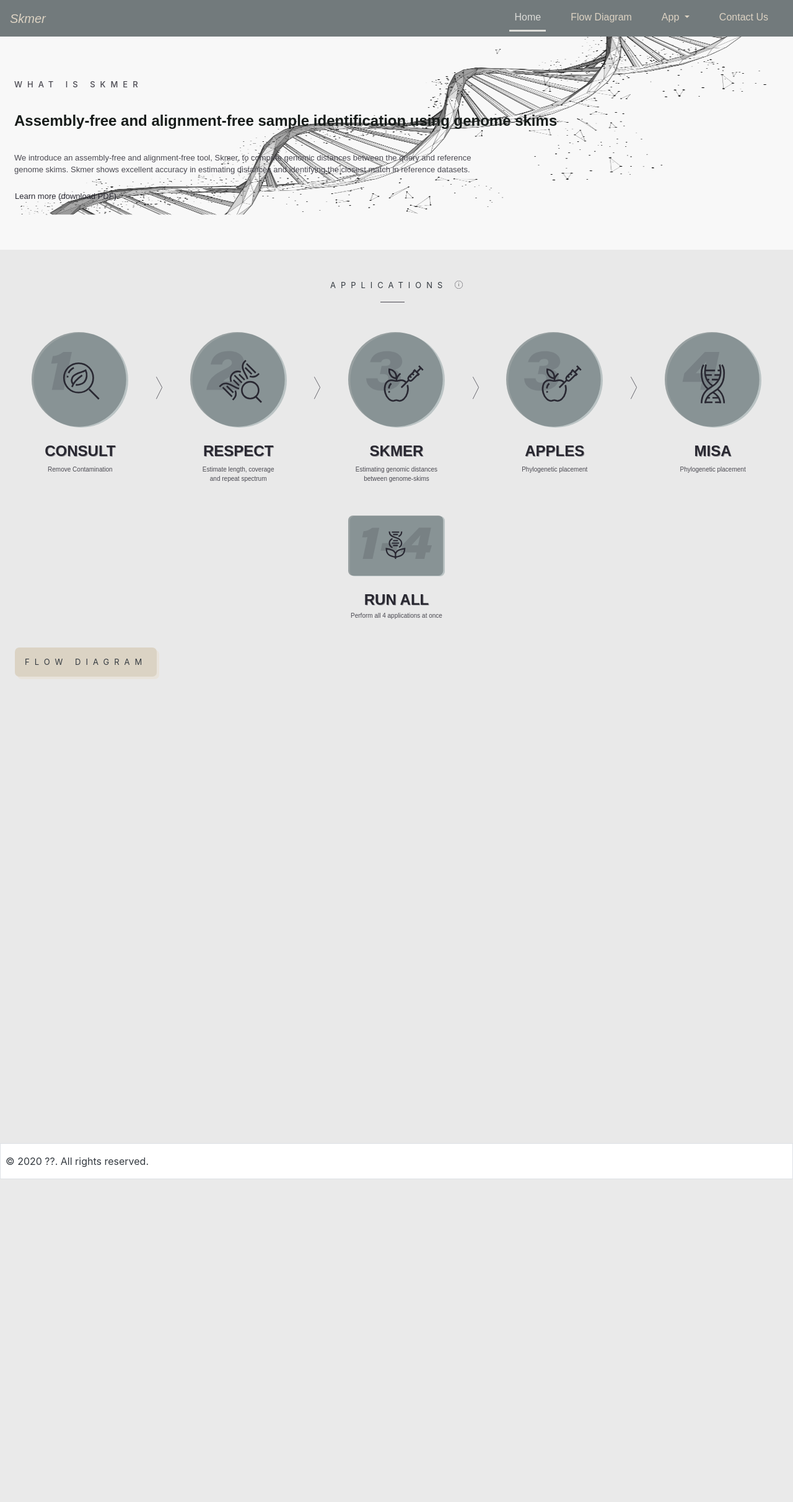
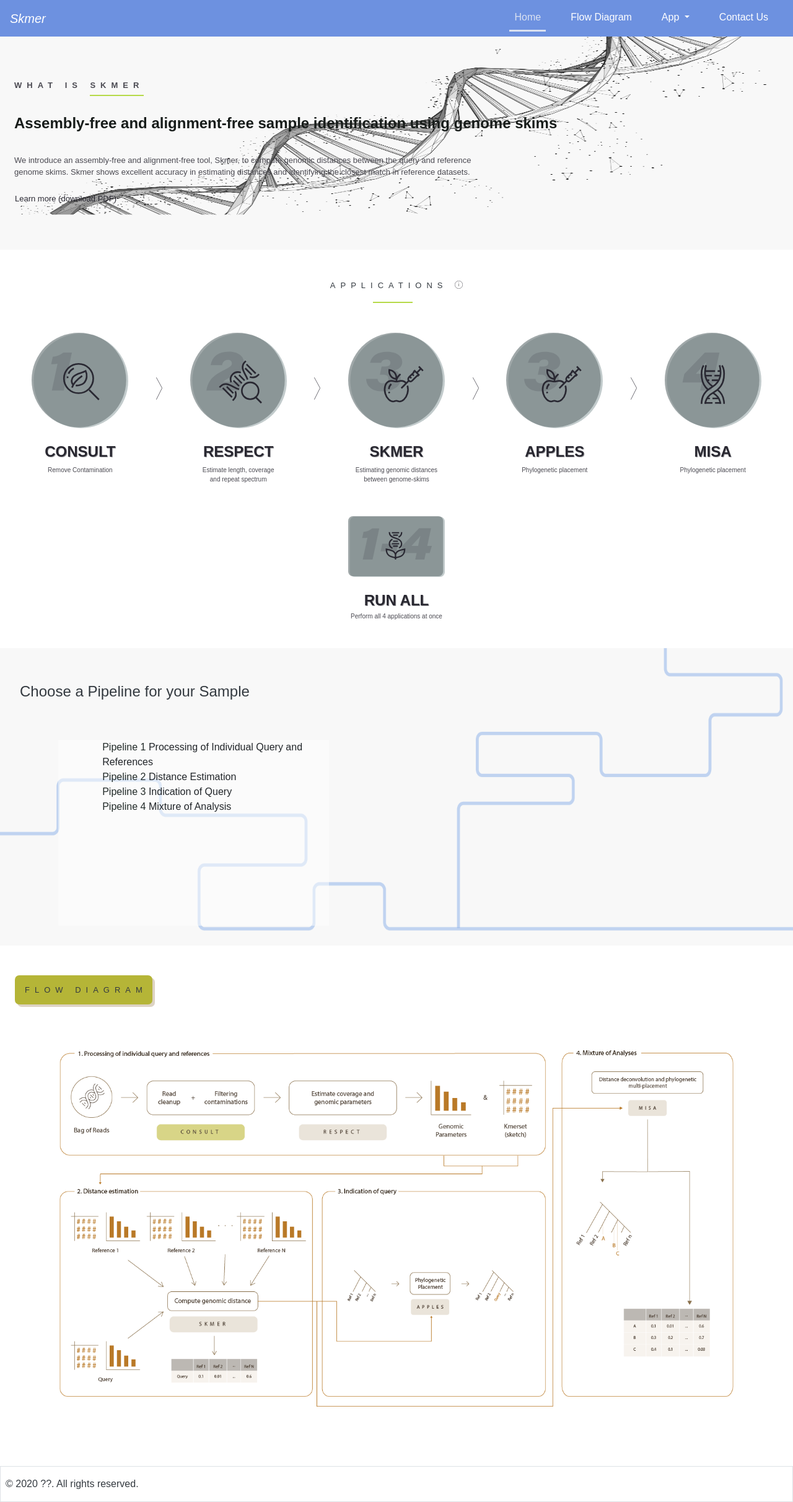
Before and after one commit to sarahki511/senior-design, a Flask app: page / in a window 1280 px wide. Shown: the whole page at 62% size. Before the commit the page ends 1902 px from the top, so only its background shows below. Run offline with Flask 2, Linux system fonts and the light colour scheme; some libraries are stand-ins or nearby versions; some web fonts are replaced.

Commit message:
add pipeline figure and change color theme of web

```diff
--- a/app/static/scss/styles.scss
+++ b/app/static/scss/styles.scss
@@ -1,13 +1,37 @@
 // Variable Overrides
 // $body-bg: #FFFFFF;
-$body-bg: #e9e9e9;
+$body-bg: #fff;
+html {
+  scroll-behavior: smooth;
+}
+body {
+  font-family: "acumin-pro",sans-serif !important;
+  font-style: normal !important;
+}
 
 .custom-bg {
-  background-color: rgba($color: #727a7c, $alpha: 1.0) !important;
+  // background-color: rgba($color: #727a7c, $alpha: 1.0) !important;
+  background-color: rgba($color: #6d91e0, $alpha: 1.0) !important;
+
+}
+#choose-pipe {
+  background-color: rgba($color: #BDBDBD, $alpha: .11);
+  background-image: url(../image/pipe2.png);
+  background-repeat: no-repeat;
+  background-size: 100% 95%;
+  min-height: 60vh;
+}
+
+#choose-pipe .pipe-title {
+  font-size: x-large !important;
+  color: #161C1A;
+}
+.flow_chart {
+  width: 85%;
 }
 
 .navbar-dark .navbar-nav .nav-link{
-  color: #DDD3C3 !important;
+  color: #fff !important;
 }
 
 .collapse .card {
@@ -86,21 +110,26 @@ $body-bg: #e9e9e9;
   letter-spacing: .5rem;
   color: #4a4951;
   font-size: small;
+  font-weight:700;
+}
+
+.jumbo-title .underline {
+  border-bottom: 1px solid #b6da49;
 }
 
 .navbar-brand {
   font-family: "acumin-pro",sans-serif !important;
   font-weight: 400 !important;
   font-style: italic !important;
-  color: #DDD3C3 !important;
+  color: #fff !important;
 }
 
 .app:after {
-  border-bottom: 1px solid #4a4951;
+  border-bottom: 2px solid #b6da49;
   content: '';
   display: block;
-  margin-left: 48%;
-  width: 3%;
+  margin-left: 47%;
+  width: 5%;
 }
 
 .btn {
@@ -247,12 +276,13 @@ $theme-colors: (
 }
 
 .dropdown-menu {
-  box-shadow: 0 .5rem 1rem rgba(0, 0, 0, .15)!important;
+  // box-shadow: 0 .5rem 1rem rgba(0, 0, 0, .15)!important;
   margin-top:-1px !important;
-  width:100% !important;
-  background-color: rgba(96,96,96, 1) !important;
+  width:110% !important;
+  background-color: #6d91e0 !important;
   // background-color: #4C4C4C !important;
-  border-radius: 0 !important;
+  border: none !important;
+  border-radius: 0% !important;
   padding: 0 !important;
   // transition-delay: 2s !important;
   // transition: all 2s ease 3s;
@@ -348,10 +378,14 @@ body {
 }
 #explore-products {
   border-radius: 7px;
-  background-color: #dbd3c4 !important;
+  background-color: #B5B537 !important;
   font-weight: normal;
-  box-shadow: 4px 4px #e8e3db;
+  box-shadow: 4px 4px #DDD3C3;
   font-size: small !important;
+}
+
+.pipe-list {
+  list-style: none;
 }
 .m-0 {
   margin:0 !important;
--- a/app/templates/base.html
+++ b/app/templates/base.html
@@ -49,7 +49,7 @@
                     <ul class="navbar-nav ml-auto m-0">
                         {% set navbar_menus = [
                             ('/', 'home', 'Home'),
-                            ('#', 'flow', 'Flow Diagram'),
+                            ('/#flow_chart', 'flow', 'Flow Diagram'),
                             ('#', 'app', 'App'),
                             ('/contact', 'contact', 'Contact Us')
                             ] -%}
--- a/app/templates/index.html
+++ b/app/templates/index.html
@@ -8,7 +8,8 @@
             <div class = "jumbotron jumbotron-fluid no-gutters d-flex align-items-center my-0" style="min-height: 43vh !important;">
                 <div class = "container ml-2 my-auto">
                     <div class = "text-left text-dark">
-                        <h6 class = "jumbo-title">What is Skmer</h6>
+                        <span class = "jumbo-title inline-block">What is</span>
+                        <span class = "jumbo-title underline inline-block py-2" style="border-bottom: 2px solid #b6da49; margin-right: -.5em !important; margin-left: .5rem;">Skmer</span>
                         <p class="my-4 py-2 jumbo-sub">Assembly-free and alignment-free sample identification using genome skims</p>
                         <p class = "jumbo-desc">We introduce an assembly-free and alignment-free tool, Skmer, to compute genomic distances between the query and reference<br> genome skims. Skmer shows excellent accuracy in estimating distances and identifying the closest match in reference datasets.</p>
                         <a class = "pl-0 jumbo-desc btn btn-link btn-md" href="#">Learn more (download PDF)</a>
@@ -106,69 +107,39 @@
                     </div>
                 </div>
             </div>
-            <div class = "container-fluid my-auto min-vh-100" id = "products-home">
-                <div class = "row h-100 justify-content-start mx-4">
-                    <h1 class = "px-3 py-3 text-dark app-title" id = "explore-products">FLOW DIAGRAM</h1>
+            <div class = "container-fluid my-auto" id = "choose-pipe">
+                <div class = "row justify-content-start mx-4">
+                    <h1 class = "pl-2 py-2 mt-5 text-dark pipe-title">Choose a Pipeline for your Sample</h1>
                 </div>
-
-                <!-- <div class = "row align-middle justify-content-around pt-4 mx-3">
-                    <div class = "col-md-5 col-sm-12 mx-auto no-gutters">
-                        <div class = "card-block text-center py-5">
-                            <a href="{{url_for('consult')}}" id = "products">
-                                <img src="static/image/circle.png" class="card-img-top img-fluid" id = "product-img" alt="Responsive image">
-                            </a>
-                        </div>
-                    </div>
-                    <div class = "col-md-5 col-sm-12 d-flex align-items-center mx-auto no-gutters">
-                        <div class = "container text-center py-5">
-                            <p class = "display-4 mt-5">CONSULT</p>
-                            <p class = "h5 mb-5">Clean the genome skim by filtering extraneous reads</p>
-                        </div>
-                    </div>
-                    <div class = "col-md-5 col-sm-12 d-flex align-items-center mx-auto no-gutters">
-                        <div class = "container text-center py-5">
-                            <p class = "display-4 mt-5">RESPECT</p>
-                            <p class = "h5 mb-5">Estimate the basic genomic parameters</p>
-                        </div>
-                    </div>
-                    <div class = "col-md-5 col-sm-12  mx-auto no-gutters">
-                        <div class = "card-block  text-center py-5">
-                            <a href="{{ url_for('respect') }}" id = "products">
-                                <img src="static/image/circle.png" class="card-img-top img-fluid" id = "product-img" alt="Responsive image">
-                            </a>
-                        </div>
+                <div class = "row my-5 d-flex justify-content-start">
+                    <div class = "col-md-4 offset-md-1 d-flex align-item-center" style= "background-color: rgba(255,255,255,0.5); height: 300px; width: 220px;">
+                        {% set pipeline = [
+                            ('#', '1', 'Processing of Individual Query and References'),
+                            ('#', '2', 'Distance Estimation'),
+                            ('#', '3', 'Indication of Query'),
+                            ('#', '4', 'Mixture of Analysis')
+                            ] -%}
+                        <ul class = "pipe-list">
+                            {% for ref, num, desc in pipeline %}
+                                <li class = "pipe-item mx-3">
+                                    <a href = "{{ref}}" id = "pipeline_list">Pipeline {{num}}</a>
+                                    <span>{{desc}}</span>
+                                </li>
+                            {% endfor %}
+                        </ul>
                     </div>
 
-                        <div class = "col-md-5 col-sm-12 mx-auto no-gutters">
-                            <div class = "card-block text-center py-5">
-                                <a href="{{ url_for('apples') }}" id = "products">
-                                    <img src="static/image/circle.png" class="card-img-top img-fluid" id = "product-img" alt="Responsive image">
-                                </a>
-                            </div>
-                        </div>
-                        <div class = "col-md-5 col-sm-12 d-flex align-items-center mx-auto no-gutters">
-                            <div class = "container text-center py-5">
-                                <p class = "display-4 mt-5">APPLES</p>
-                                <p class = "h5 mb-5">Phylogenetically place reads without reference sequences</p>
-                            </div>
-                        </div>
+                </div>
+            </div>
+            <div class = "container-fluid align-content-between my-auto min-vh-100" id = "products-home">
+                <div class = "row h-100 justify-content-start mx-4">
+                    <h1 class = "pr-2 pl-3 py-3 mt-5 text-dark app-title" id = "explore-products">FLOW DIAGRAM</h1>
+                </div>
+                <div class = "d-flex my-5 pb-5 pt-3 justify-content-center align-items-center">
+                    <img src = "static/image/flow_chart2.png" class = "align-self-center flow_chart img-fluid" alt= "Responsive image">
+                </div>
+            </div>
 
-                        <div class = "col-md-5 col-sm-12 d-flex align-items-center mx-auto no-gutters">
-                            <div class = "container text-center py-5">
-                                <p class = "display-4 mt-5">MISA</p>
-                                <p class = "h5 mb-5">Calculate distance deconvolution and phylogenetic multi-placement</p>
-                            </div>
-                        </div>
-                        <div class = "col-md-5 col-sm-12  mx-auto no-gutters">
-                            <div class = "card-block  text-center py-5">
-                                <a href="{{ url_for('misa') }}" id = "products">
-                                    <img src="static/image/circle.png" class="card-img-top img-fluid" id = "product-img" alt="Responsive image">
-                                </a>
-                            </div>
-                        </div> -->
-
-
-            </div>
             <div class = "container-fluid border">
                 <div class = "row bg-white pt-3 mx-0">
                     <div class = "col-fluid ml-2">
--- a/app/tools.py
+++ b/app/tools.py
@@ -5,7 +5,7 @@ from email.mime.text import MIMEText
 from email.mime.multipart import MIMEMultipart
 from email.mime.application import MIMEApplication
 from flask import Flask, url_for, render_template
-from validate_email import validate_email
+# from email_validator import email_validator
 # use validate_email.updater import update_builtin_blacklist only if you want to update manually
 # from validate_email.updater import update_builtin_blacklist
 
--- a/app/views.py
+++ b/app/views.py
@@ -5,6 +5,7 @@ import os, sys, shutil, zipfile, subprocess, re
 from app import app
 from flask.helpers import flash
 from datetime import datetime
+import ssl
 from validate_email import validate_email
 # use validate_email.updater import update_builtin_blacklist only if you want to update manually
 # from validate_email.updater import update_builtin_blacklist
@@ -171,7 +172,7 @@ def respect():
 		print(c)
 		# return redirect(request.url)
 		#runs respect
-		# tools.run_command(c)
+		tools.run_command(c)
 		# delete input folder (and all files in directory)
 		try:
 			shutil.rmtree(input_dir)
```
Also changed, not shown: app/static/image/flow_chart.png (added), app/static/image/flow_chart2.png (added), app/static/image/pipe.png (added), app/static/image/pipe2.png (added), app/static/scss/styles.css, 1 other file.
